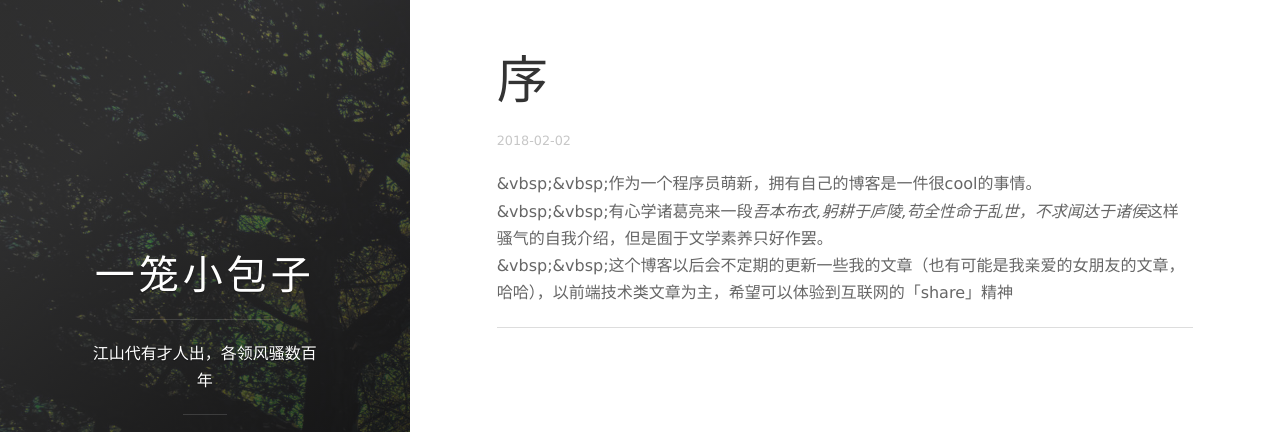
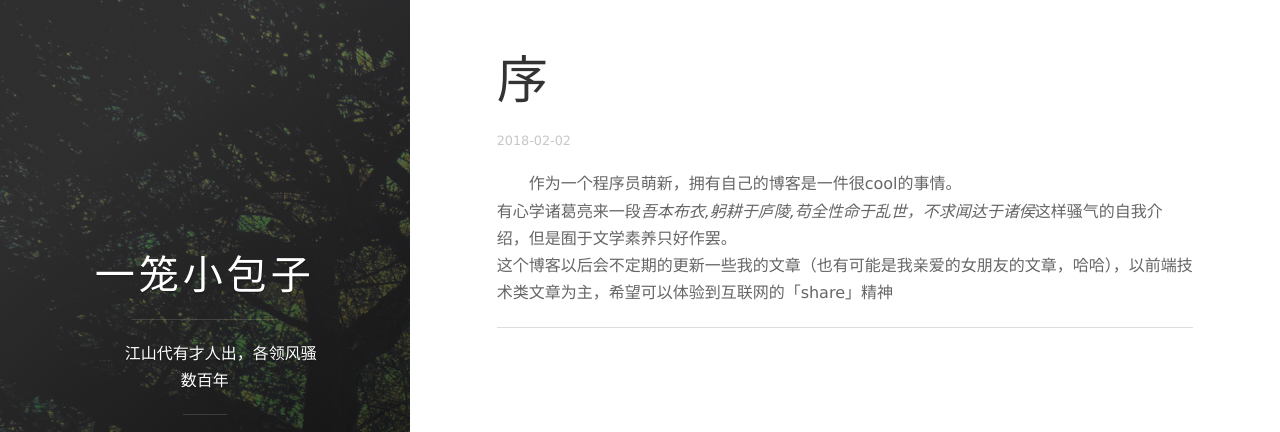
Before and after one commit to xijiezhong/xijiezhong.github.io, a plain HTML site: page 2018/02/02/序/index.html in a window 1280 px wide. Shown: the top 432 px of the page. Drawn offline with nearby package versions, Linux system fonts and the light colour scheme; some packages are replaced by stand-ins of ours.

Commit message:
Site updated: 2018-02-06 16:30:31

```diff
--- a/2018/02/02/序/index.html
+++ b/2018/02/02/序/index.html
@@ -16,16 +16,16 @@
 
 
 
-    <meta name="description" content="&amp;vbsp;&amp;vbsp;作为一个程序员萌新，拥有自己的博客是一件很cool的事情。&amp;vbsp;&amp;vbsp;有心学诸葛亮来一段吾本布衣,躬耕于庐陵,苟全性命于乱世，不求闻达于诸侯这样骚气的自我介绍，但是囿于文学素养只好作罢。&amp;vbsp;&amp;vbsp;这个博客以后会不定期的更新一些我的文章（也有可能是我亲爱的女朋友的文章，哈哈），以前端技术类文章为主，希望可以体验到互联网的「share」精神">
+    <meta name="description" content="作为一个程序员萌新，拥有自己的博客是一件很cool的事情。有心学诸葛亮来一段吾本布衣,躬耕于庐陵,苟全性命于乱世，不求闻达于诸侯这样骚气的自我介绍，但是囿于文学素养只好作罢。这个博客以后会不定期的更新一些我的文章（也有可能是我亲爱的女朋友的文章，哈哈），以前端技术类文章为主，希望可以体验到互联网的「share」精神">
 <meta property="og:type" content="article">
 <meta property="og:title" content="序 | 一笼小包子">
 <meta property="og:url" content="http://yoursite.com/2018/02/02/序/index.html">
 <meta property="og:site_name" content="一笼小包子">
-<meta property="og:description" content="&amp;vbsp;&amp;vbsp;作为一个程序员萌新，拥有自己的博客是一件很cool的事情。&amp;vbsp;&amp;vbsp;有心学诸葛亮来一段吾本布衣,躬耕于庐陵,苟全性命于乱世，不求闻达于诸侯这样骚气的自我介绍，但是囿于文学素养只好作罢。&amp;vbsp;&amp;vbsp;这个博客以后会不定期的更新一些我的文章（也有可能是我亲爱的女朋友的文章，哈哈），以前端技术类文章为主，希望可以体验到互联网的「share」精神">
-<meta property="og:updated_time" content="2018-02-06T08:27:04.000Z">
+<meta property="og:description" content="作为一个程序员萌新，拥有自己的博客是一件很cool的事情。有心学诸葛亮来一段吾本布衣,躬耕于庐陵,苟全性命于乱世，不求闻达于诸侯这样骚气的自我介绍，但是囿于文学素养只好作罢。这个博客以后会不定期的更新一些我的文章（也有可能是我亲爱的女朋友的文章，哈哈），以前端技术类文章为主，希望可以体验到互联网的「share」精神">
+<meta property="og:updated_time" content="2018-02-06T08:29:43.000Z">
 <meta name="twitter:card" content="summary">
 <meta name="twitter:title" content="序 | 一笼小包子">
-<meta name="twitter:description" content="&amp;vbsp;&amp;vbsp;作为一个程序员萌新，拥有自己的博客是一件很cool的事情。&amp;vbsp;&amp;vbsp;有心学诸葛亮来一段吾本布衣,躬耕于庐陵,苟全性命于乱世，不求闻达于诸侯这样骚气的自我介绍，但是囿于文学素养只好作罢。&amp;vbsp;&amp;vbsp;这个博客以后会不定期的更新一些我的文章（也有可能是我亲爱的女朋友的文章，哈哈），以前端技术类文章为主，希望可以体验到互联网的「share」精神">
+<meta name="twitter:description" content="作为一个程序员萌新，拥有自己的博客是一件很cool的事情。有心学诸葛亮来一段吾本布衣,躬耕于庐陵,苟全性命于乱世，不求闻达于诸侯这样骚气的自我介绍，但是囿于文学素养只好作罢。这个博客以后会不定期的更新一些我的文章（也有可能是我亲爱的女朋友的文章，哈哈），以前端技术类文章为主，希望可以体验到互联网的「share」精神">
 
 
 
@@ -214,7 +214,7 @@ classes that you can use:
   </header>
 
   <section id="post-content" class="article-content post">
-    <p>&vbsp;&vbsp;作为一个程序员萌新，拥有自己的博客是一件很cool的事情。<br>&vbsp;&vbsp;有心学诸葛亮来一段<em>吾本布衣,躬耕于庐陵,苟全性命于乱世，不求闻达于诸侯</em>这样骚气的自我介绍，但是囿于文学素养只好作罢。<br>&vbsp;&vbsp;这个博客以后会不定期的更新一些我的文章（也有可能是我亲爱的女朋友的文章，哈哈），以前端技术类文章为主，希望可以体验到互联网的「share」精神</p>
+    <p>作为一个程序员萌新，拥有自己的博客是一件很cool的事情。<br>有心学诸葛亮来一段<em>吾本布衣,躬耕于庐陵,苟全性命于乱世，不求闻达于诸侯</em>这样骚气的自我介绍，但是囿于文学素养只好作罢。<br>这个博客以后会不定期的更新一些我的文章（也有可能是我亲爱的女朋友的文章，哈哈），以前端技术类文章为主，希望可以体验到互联网的「share」精神</p>
 
   </section>
 
--- a/css/uno.css
+++ b/css/uno.css
@@ -1672,7 +1672,9 @@ input[type="tel"] {
     margin-bottom: .4em; } }
 
 /* add */
-P
+P {
+  text-indent: 2em;
+}
 table {
   border-collapse: collapse;
   width: 100%;
```
